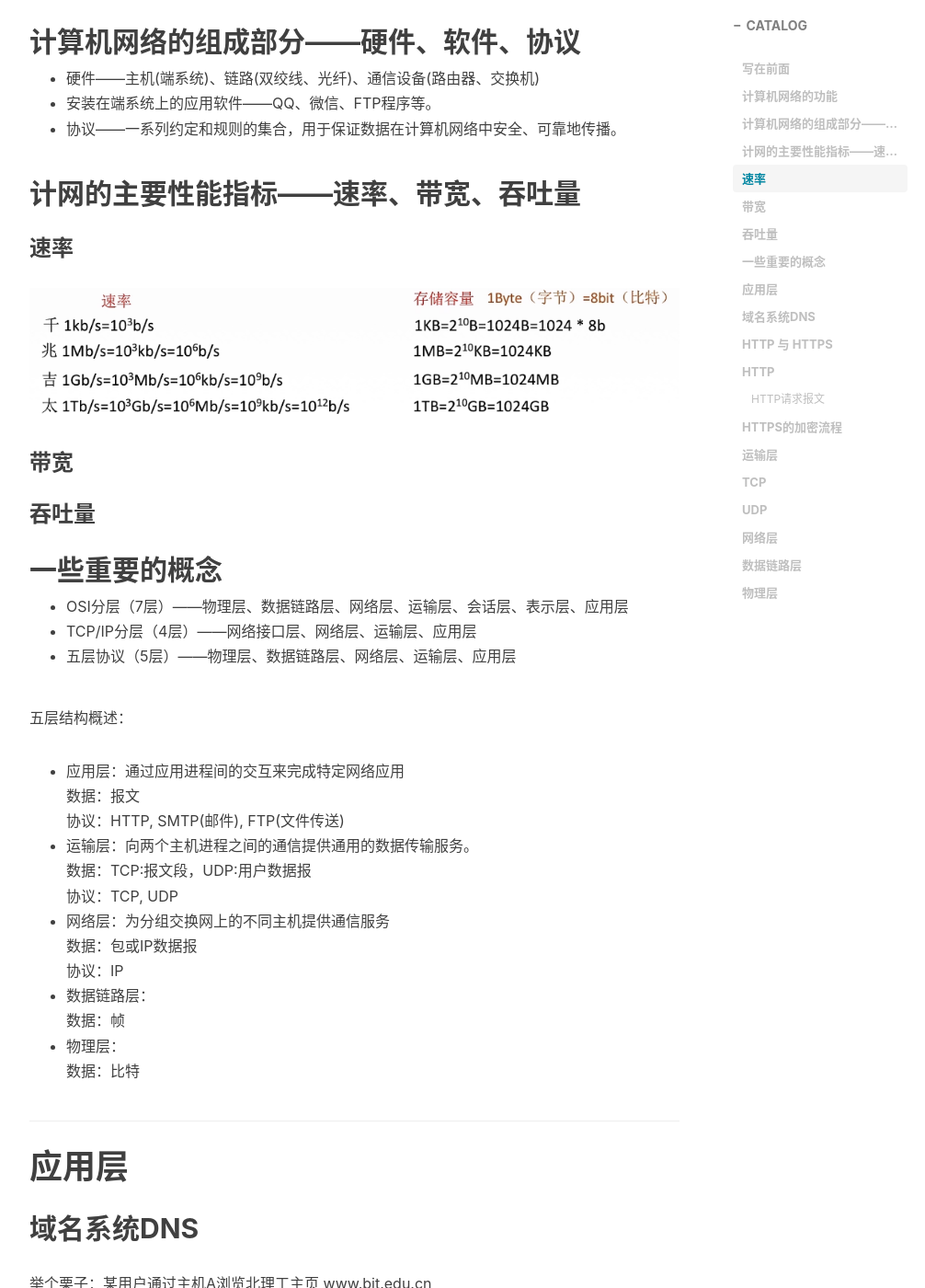
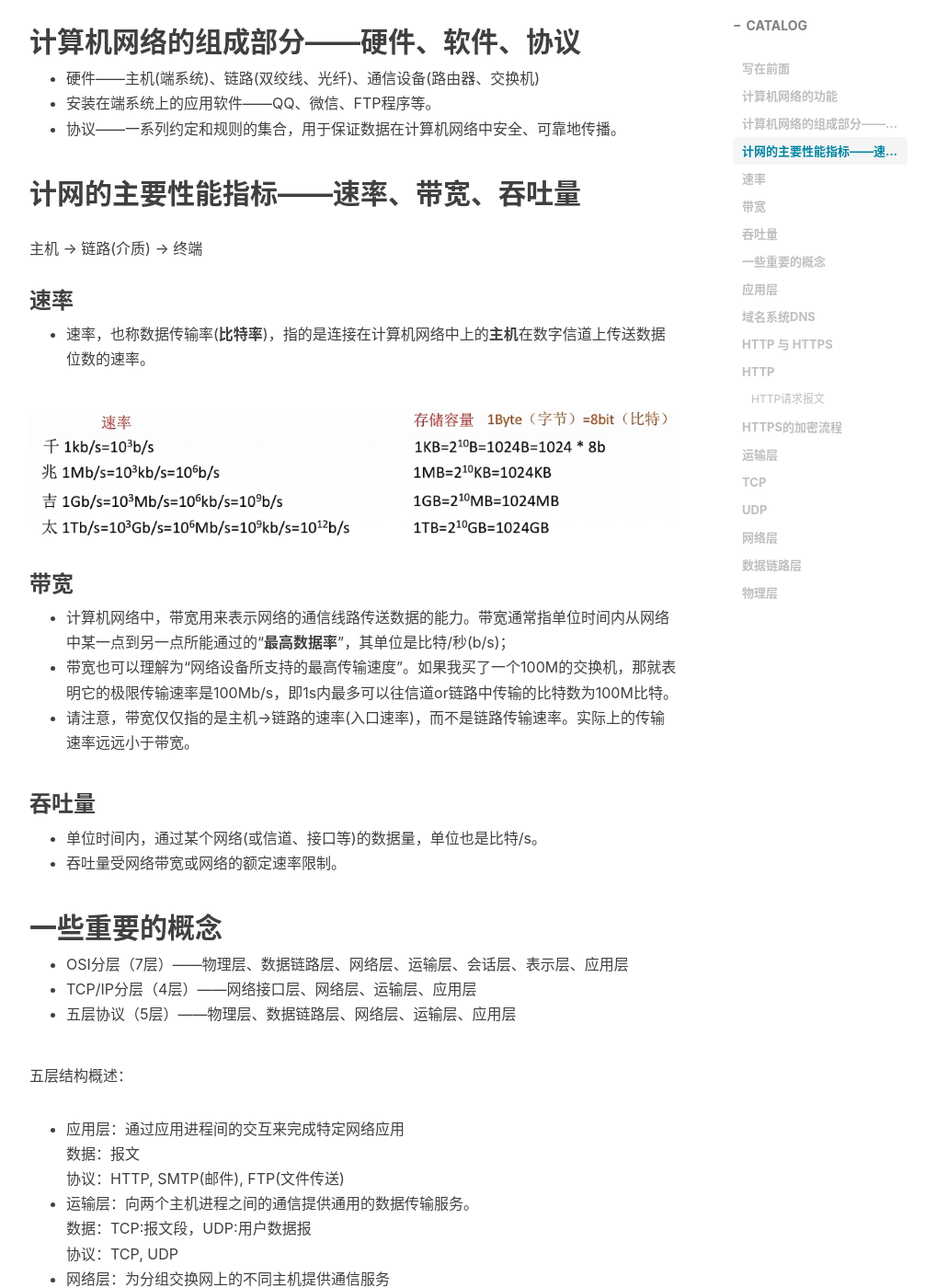
Before and after one commit to xie96808/xie96808.github.io, a Jekyll site: the page built from _posts/2022-04-06-计算机网络专题(持续更新).md, in a window 1280 px wide and 1400 px high, scrolled down 1095 px. Shown: the whole window at 92% size, without its empty margins (233-1239 px from the left). Built offline with Jekyll 4.4.1, drawn with Linux system fonts in a browser that asks for light colours; nearby versions of some CDN libraries; comment, search, counter and statistics services are not loaded.

Commit message:
Update 2022-04-06-计算机网络专题(持续更新).md

```diff
--- a/_posts/2022-04-06-计算机网络专题(持续更新).md
+++ b/_posts/2022-04-06-计算机网络专题(持续更新).md
@@ -40,14 +40,24 @@ tags:								#标签
 
 ## 计网的主要性能指标——速率、带宽、吞吐量
 
+主机 -> 链路(介质) -> 终端
+
 ### 速率
+
+* 速率，也称数据传输率(**比特率**)，指的是连接在计算机网络中上的**主机**在数字信道上传送数据位数的速率。
 
 ![](https://raw.githubusercontent.com/xie96808/xie96808.github.io/master/img/bit&byte.PNG)
 
 ### 带宽
 
+* 计算机网络中，带宽用来表示网络的通信线路传送数据的能力。带宽通常指单位时间内从网络中某一点到另一点所能通过的“**最高数据率**”，其单位是比特/秒(b/s)；
+* 带宽也可以理解为“网络设备所支持的最高传输速度”。如果我买了一个100M的交换机，那就表明它的极限传输速率是100Mb/s，即1s内最多可以往信道or链路中传输的比特数为100M比特。
+* 请注意，带宽仅仅指的是主机->链路的速率(入口速率)，而不是链路传输速率。实际上的传输速率远远小于带宽。
+
 ### 吞吐量
 
+* 单位时间内，通过某个网络(或信道、接口等)的数据量，单位也是比特/s。
+* 吞吐量受网络带宽或网络的额定速率限制。
 
 ## 一些重要的概念
 
```
